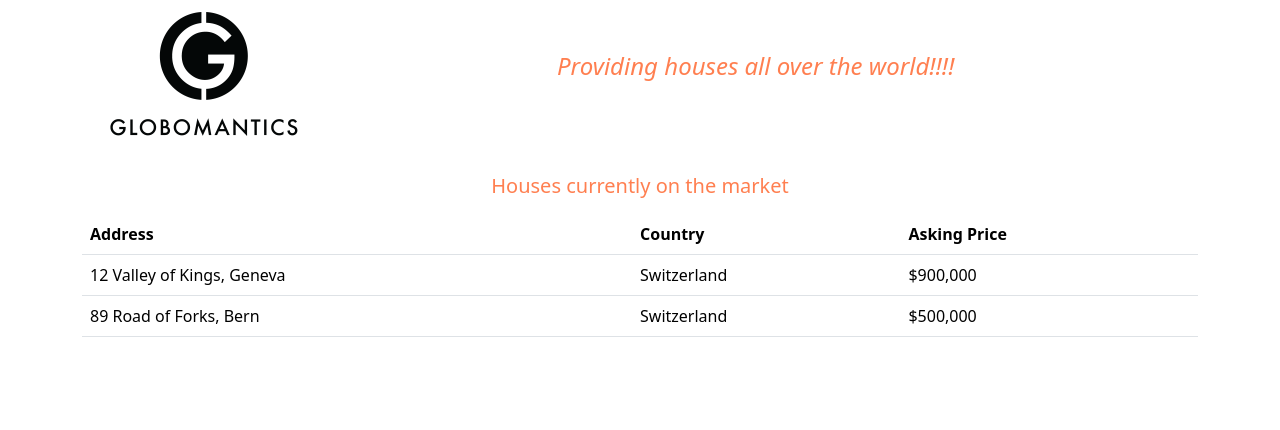
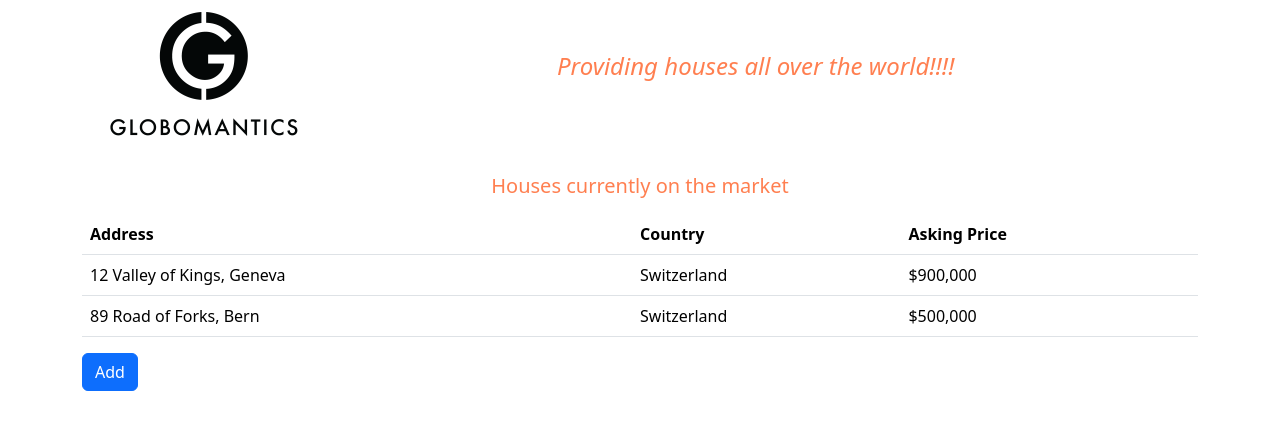
Before and after one commit to Musikero31/globomantics, a React (Vite) app: page / in a window 1280 px wide. Shown: the top 430 px of the page. Built offline with nearby package versions, Linux system fonts and the light colour scheme.

Commit message:
Hooks and State

```diff
--- a/src/components/HouseList.jsx
+++ b/src/components/HouseList.jsx
@@ -1,3 +1,4 @@
+import { useState } from "react";
 import HouseRow from "./HouseRow";
 
 const houseArray = [
@@ -16,6 +17,20 @@
 ];
 
 const HouseList = () => {
+    const[houses, setHouses] = useState(houseArray);
+
+    const addHouse = () => {
+        setHouses([
+            ...houses,
+            {
+                id: 6,
+                address: "32 Valley Way, New York",
+                country: "USA",
+                price: 1000000
+            },
+        ]);
+    };
+
     return (
         <>
             <div className="row mb-2">
@@ -32,9 +47,12 @@
                 </tr>
                 </thead>
                 <tbody>
-                    {houseArray.map(h => <HouseRow key={h.id} house={h}/>)}
+                    {houses.map(h => <HouseRow key={h.id} house={h} />)}
                 </tbody>
             </table>
+            <button onClick={addHouse} className="btn btn-primary">
+                Add
+            </button>
         </>
     );
 }
```
